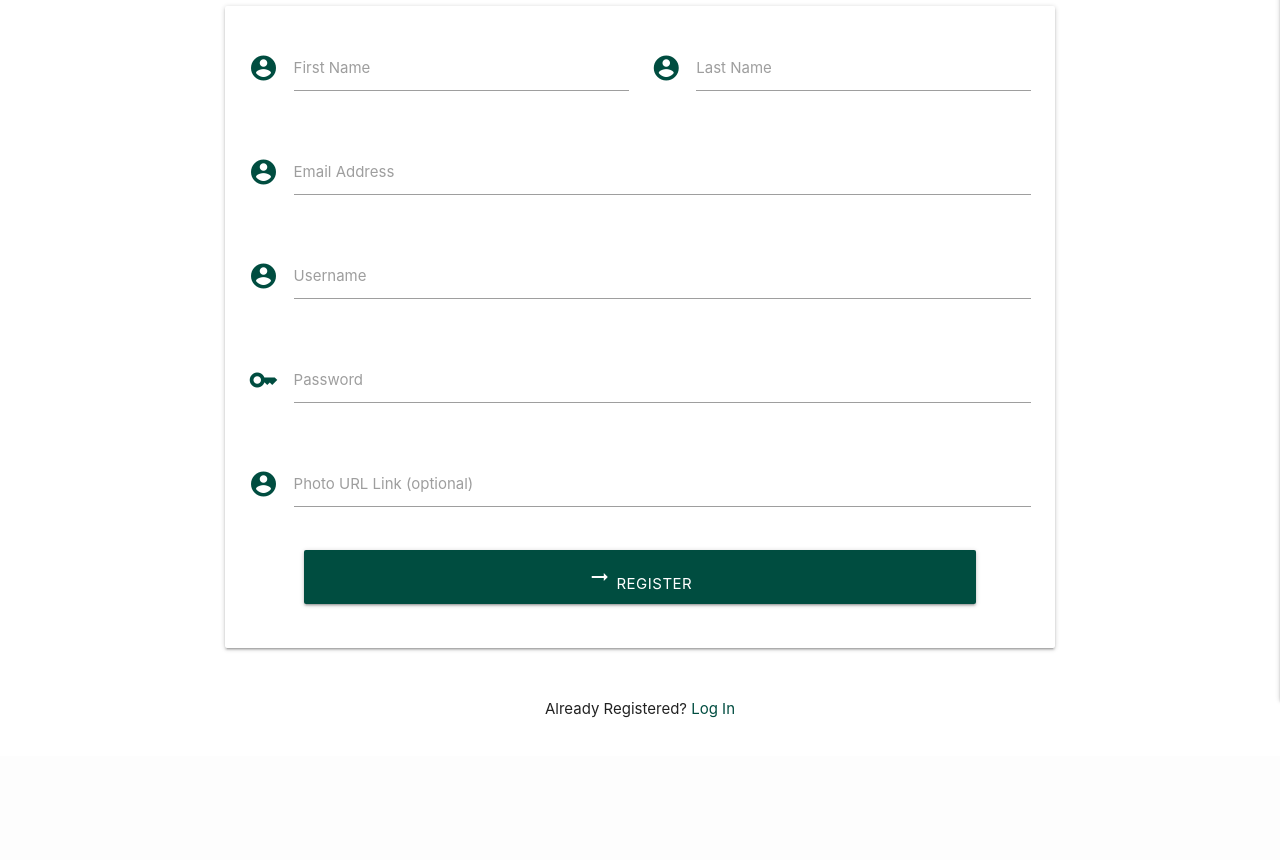
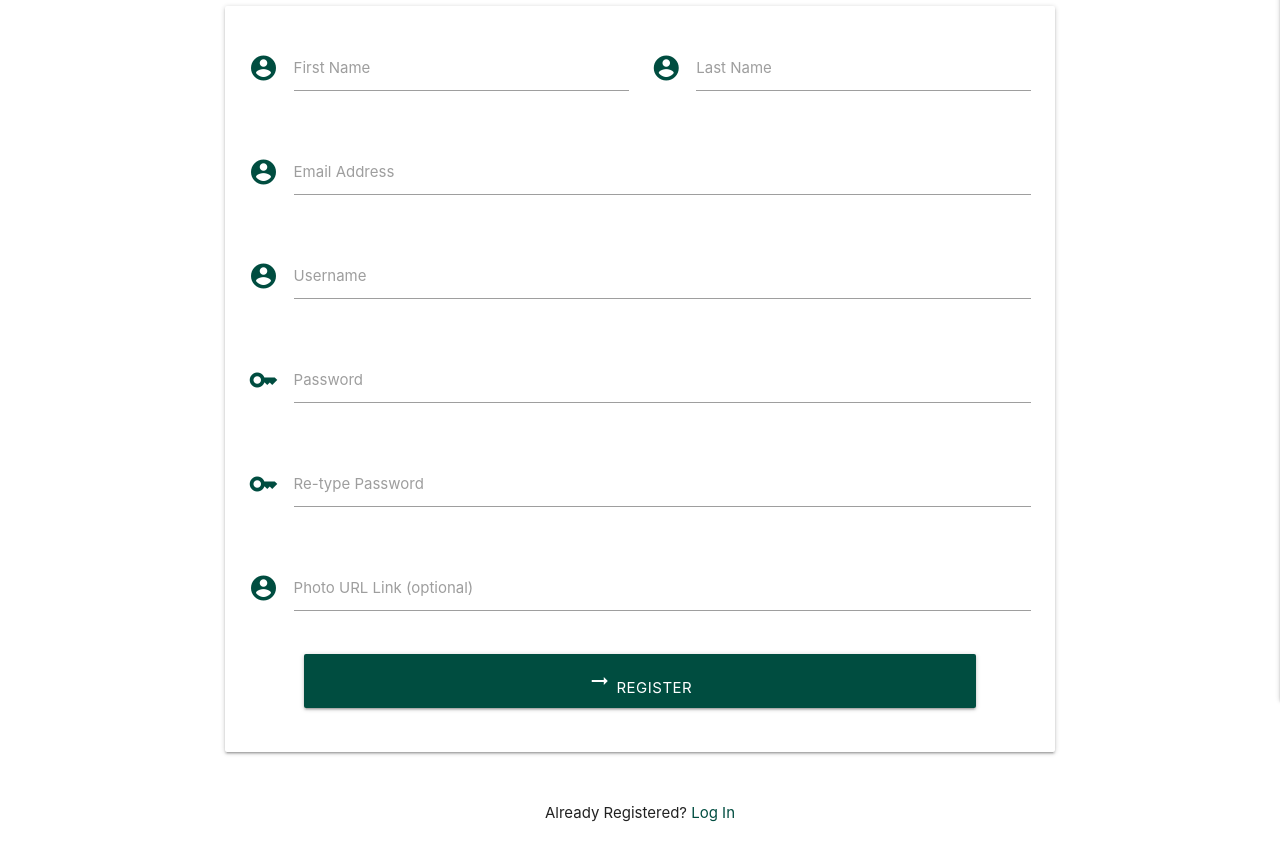
Before and after one commit to pawoods/spring-valley, a Flask app: page /register in a window 1280 px wide. Shown: the part 160-1020 px from the top of the page. Before the commit the page ends 878 px from the top, so only its background shows below. Run offline with Flask 3, Linux system fonts and the light colour scheme; some libraries are stand-ins or nearby versions.

Commit message:
adds password check on register

```diff
--- a/app.py
+++ b/app.py
@@ -49,6 +49,9 @@ def register():
         elif existing_email:
             flash("Email already exists")
             return redirect(url_for("register"))
+        elif request.form.get("password") != request.form.get("password_check"):
+            flash("Passwords do not match")
+            return redirect(url_for("register"))
         else:
             # adds unique id to new user
             user_id = 1
@@ -77,7 +80,7 @@ def register():
             # puts new user id into session cookie
             session["user"] = user_id
             flash("Successfully Registered!")
-            return redirect(url_for("profile", user=session["user"]))
+            return redirect(url_for("profile"))
 
     return render_template("register.html")
 
--- a/templates/register.html
+++ b/templates/register.html
@@ -46,6 +46,15 @@
                         <label for="password">Password</label>
                     </div>
                 </div>
+                <!-- password_check -->
+                <div class="row">
+                    <div class="input-field col s12">
+                        <i class="material-icons prefix teal-text text-darken-4">key</i>
+                        <input id="password_check" name="password_check" type="password" pattern="^[a-zA-Z0-9]{5,15}$" minlength="5" maxlength="15"
+                            class="validate" required>
+                        <label for="password_check">Re-type Password</label>
+                    </div>
+                </div>
                 <!-- photo_url -->
                 <div class="row">
                     <div class="input-field col s12">
```
